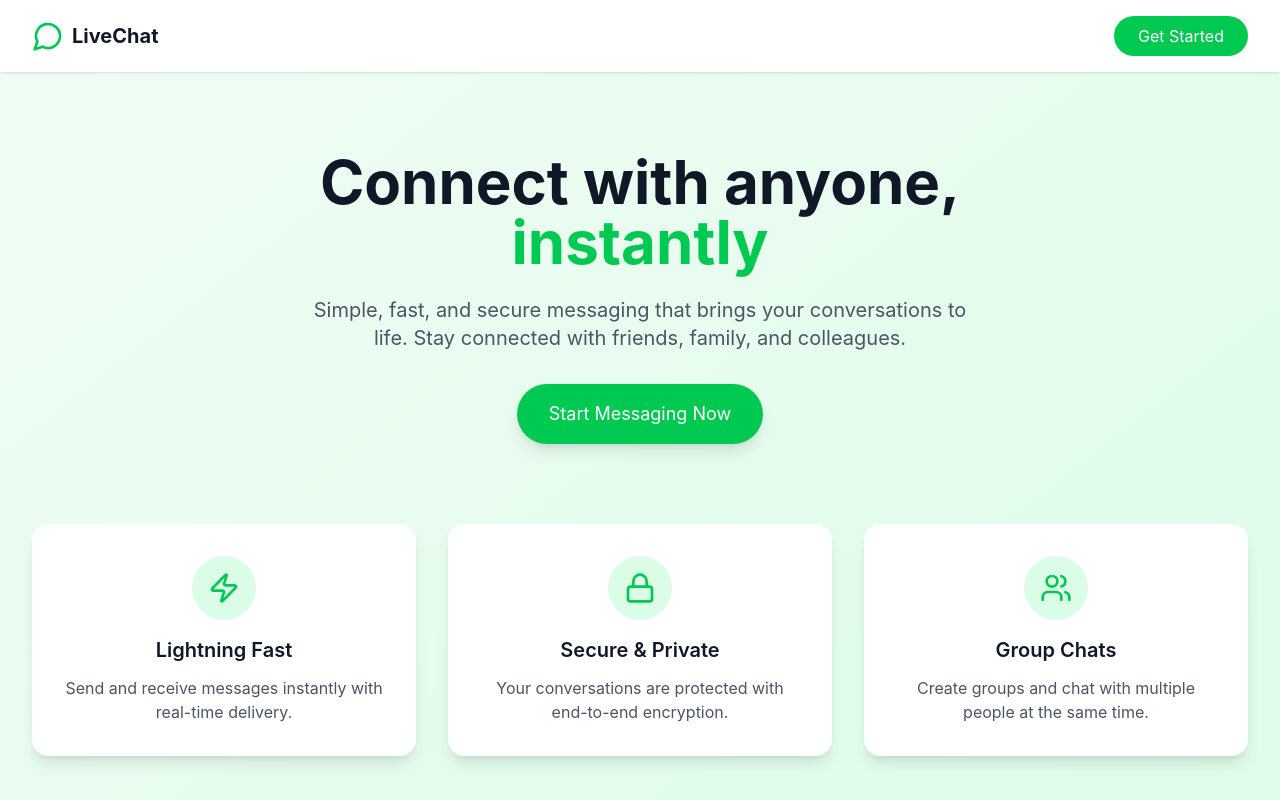
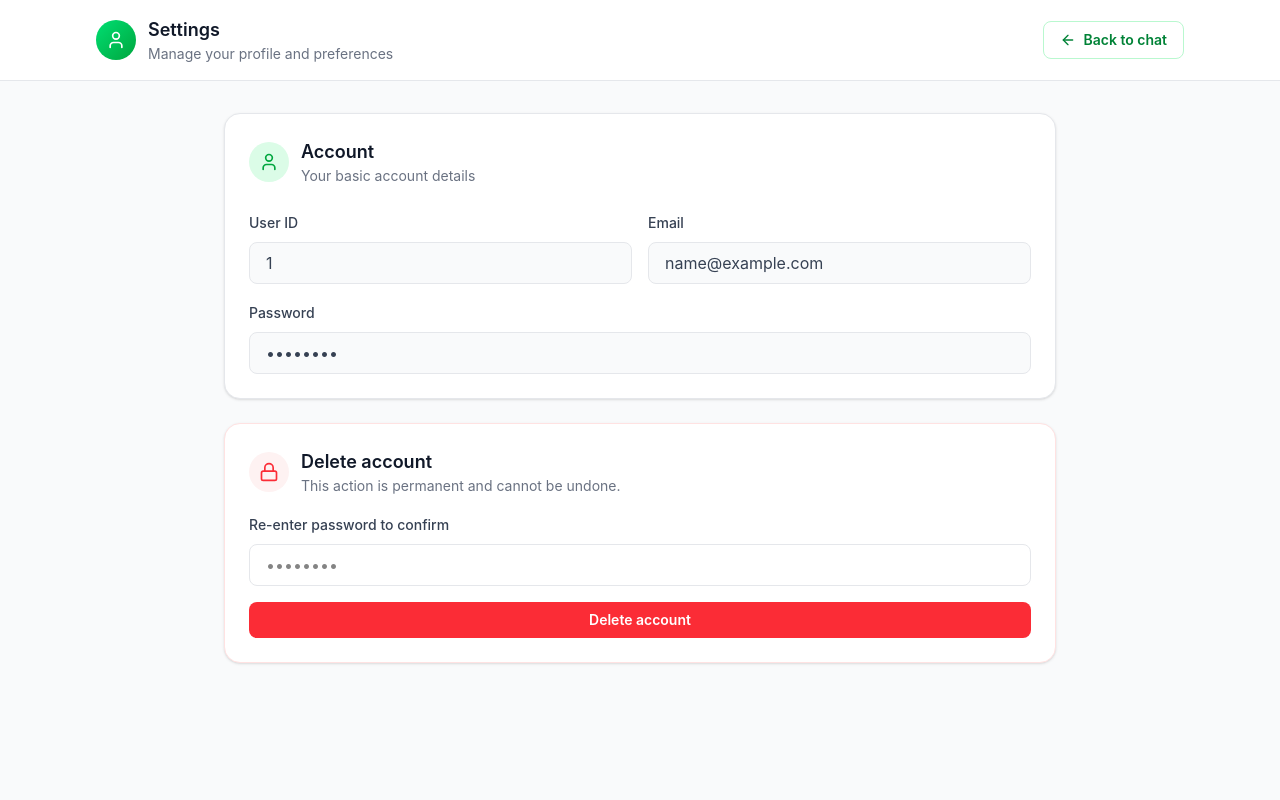
Before and after one commit to seanlumasag/live-messaging-app, a React (Vite) app in the folder frontend/: page /settings in a window 1280 px wide. Shown: the top 800 px of the page. Built offline with nearby package versions, Linux system fonts and the light colour scheme; no server answers; sample sign-in values are in the browser's storage.

Commit message:
Add settings page view

```diff
--- a/frontend/src/app/components/Sidebar.tsx
+++ b/frontend/src/app/components/Sidebar.tsx
@@ -1,5 +1,6 @@
 import * as React from 'react';
 import { MessageCircle, Settings, LogOut, Search, User, MoreVertical } from 'lucide-react';
+import { useNavigate } from 'react-router-dom';
 
 interface Conversation {
   id: string;
@@ -32,6 +33,7 @@ export function Sidebar({
   isRoomActionLoading,
   roomActionError,
 }: SidebarProps) {
+  const navigate = useNavigate();
   const [newRoomName, setNewRoomName] = React.useState('');
   const [joinRoomName, setJoinRoomName] = React.useState('');
 
@@ -180,7 +182,12 @@ export function Sidebar({
             </h4>
             <p className="text-sm text-gray-500">Online</p>
           </div>
-          <button className="p-2 hover:bg-green-50 rounded-lg transition-colors">
+          <button
+            type="button"
+            onClick={() => navigate('/settings')}
+            className="p-2 hover:bg-green-50 rounded-lg transition-colors"
+            title="Settings"
+          >
             <Settings className="w-5 h-5 text-gray-600" />
           </button>
         </div>
--- /dev/null
+++ b/frontend/src/app/pages/Settings.tsx
@@ -0,0 +1,106 @@
+import { ArrowLeft, Lock, User } from 'lucide-react';
+import { Link } from 'react-router-dom';
+
+export function Settings() {
+  const email = localStorage.getItem('userEmail') || 'you@example.com';
+  const userId = localStorage.getItem('userId') || 'unknown';
+
+  return (
+    <div className="min-h-screen bg-gray-50">
+      <header className="bg-white border-b border-gray-200">
+        <div className="max-w-6xl mx-auto px-4 sm:px-6 lg:px-8 py-4 flex items-center justify-between">
+          <div className="flex items-center gap-3">
+            <div className="w-10 h-10 rounded-full bg-gradient-to-br from-green-400 to-green-600 flex items-center justify-center text-white font-semibold">
+              <User className="w-5 h-5" />
+            </div>
+            <div>
+              <h1 className="text-lg font-semibold text-gray-900">Settings</h1>
+              <p className="text-sm text-gray-500">Manage your profile and preferences</p>
+            </div>
+          </div>
+          <Link
+            to="/chat"
+            className="inline-flex items-center gap-2 rounded-lg border border-green-200 px-4 py-2 text-sm font-semibold text-green-700 hover:bg-green-50"
+          >
+            <ArrowLeft className="w-4 h-4" />
+            Back to chat
+          </Link>
+        </div>
+      </header>
+
+      <main className="max-w-4xl mx-auto px-4 sm:px-6 lg:px-8 py-8">
+        <div className="grid gap-6">
+          <section className="bg-white rounded-2xl border border-gray-200 p-6 shadow-sm">
+            <div className="flex items-center gap-3 mb-6">
+              <div className="w-10 h-10 rounded-full bg-green-100 flex items-center justify-center">
+                <User className="w-5 h-5 text-green-600" />
+              </div>
+              <div>
+                <h2 className="text-lg font-semibold text-gray-900">Account</h2>
+                <p className="text-sm text-gray-500">Your basic account details</p>
+              </div>
+            </div>
+            <div className="grid gap-4 md:grid-cols-2">
+              <label className="block">
+                <span className="text-sm font-medium text-gray-700">User ID</span>
+                <input
+                  type="text"
+                  value={userId}
+                  readOnly
+                  className="mt-2 w-full rounded-lg border border-gray-200 bg-gray-50 px-4 py-2 text-gray-700"
+                />
+              </label>
+              <label className="block">
+                <span className="text-sm font-medium text-gray-700">Email</span>
+                <input
+                  type="email"
+                  value={email}
+                  readOnly
+                  className="mt-2 w-full rounded-lg border border-gray-200 bg-gray-50 px-4 py-2 text-gray-700"
+                />
+              </label>
+              <label className="block md:col-span-2">
+                <span className="text-sm font-medium text-gray-700">Password</span>
+                <input
+                  type="password"
+                  value="••••••••"
+                  readOnly
+                  className="mt-2 w-full rounded-lg border border-gray-200 bg-gray-50 px-4 py-2 text-gray-700"
+                />
+              </label>
+            </div>
+          </section>
+
+          <section className="bg-white rounded-2xl border border-red-100 p-6 shadow-sm">
+            <div className="flex items-center gap-3 mb-4">
+              <div className="w-10 h-10 rounded-full bg-red-50 flex items-center justify-center">
+                <Lock className="w-5 h-5 text-red-500" />
+              </div>
+              <div>
+                <h2 className="text-lg font-semibold text-gray-900">Delete account</h2>
+                <p className="text-sm text-gray-500">
+                  This action is permanent and cannot be undone.
+                </p>
+              </div>
+            </div>
+            <div className="grid gap-4 md:grid-cols-2">
+              <label className="block md:col-span-2">
+                <span className="text-sm font-medium text-gray-700">
+                  Re-enter password to confirm
+                </span>
+                <input
+                  type="password"
+                  placeholder="••••••••"
+                  className="mt-2 w-full rounded-lg border border-gray-200 px-4 py-2 focus:outline-none focus:ring-2 focus:ring-red-300"
+                />
+              </label>
+            </div>
+            <button className="mt-4 w-full rounded-lg bg-red-500 px-5 py-2 text-sm font-semibold text-white hover:bg-red-600">
+              Delete account
+            </button>
+          </section>
+        </div>
+      </main>
+    </div>
+  );
+}
--- a/frontend/src/app/routes.ts
+++ b/frontend/src/app/routes.ts
@@ -2,6 +2,7 @@ import { createBrowserRouter, redirect } from 'react-router-dom';
 import { Landing } from './pages/Landing';
 import { Auth } from './pages/Auth';
 import { Chat } from './pages/Chat';
+import { Settings } from './pages/Settings';
 
 // Simple auth check
 const checkAuth = () => {
@@ -27,6 +28,11 @@ export const router = createBrowserRouter([
     loader: checkAuth,
   },
   {
+    path: '/settings',
+    Component: Settings,
+    loader: checkAuth,
+  },
+  {
     path: '*',
     Component: Landing,
   },
```
